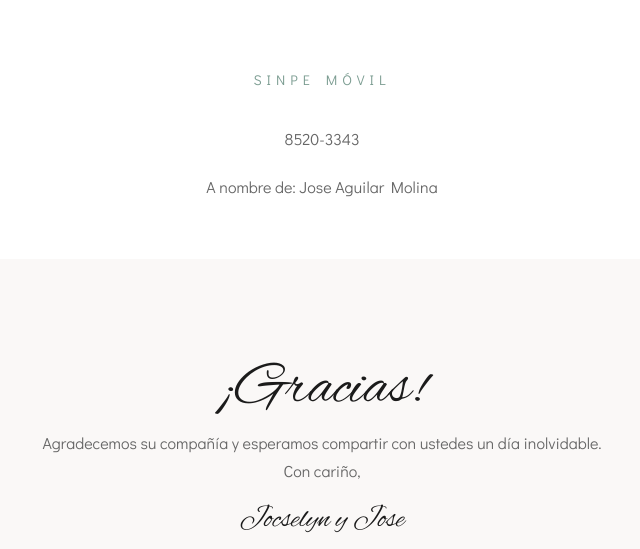
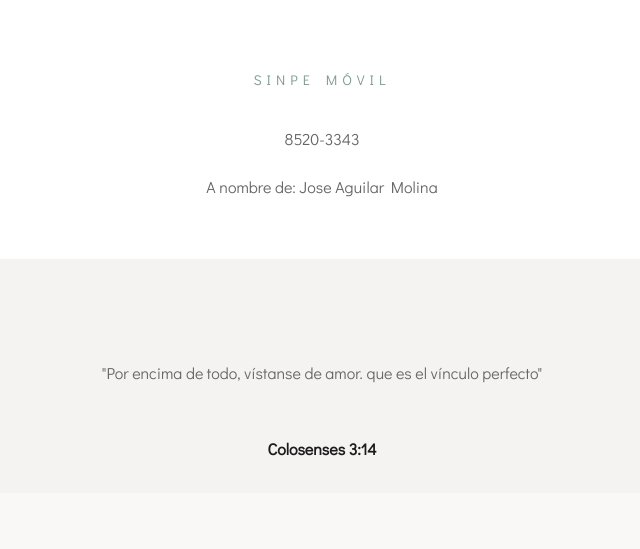
Before and after one commit to slfdez/Jocs_Jose, a plain HTML site: page index.html in a window 1280 px wide. Shown: the part 10184-10733 px from the top of the page, without its empty margins (318-958 px from the left). Drawn offline with Linux system fonts and the light colour scheme.

Commit message:
Cambios
Cambios

```diff
--- a/index.html
+++ b/index.html
@@ -433,7 +433,7 @@
 
     <!-- Banner section -->
     <!-- RSVP Form section -->
-    <div id="rsvp" class="rsvp section-padding bg-img bg-fixed" data-background="Cambios/Foto-esperamos-verte.jpg"
+    <div id="rsvp" class="rsvp section-padding bg-img bg-fixed" data-background="Cambios/325.jpg"
         data-scroll-index="7" style="background-position: 30%;">
         <div class="container">
             <div class="row">
@@ -492,6 +492,20 @@
 
 
 
+    <div id="note" class="gift-registry" data-scroll-index="8" style="background-color: #f5f2f2;">
+        <div class="container">
+            <div class="row">
+                <div class="col-md-12 text-center">
+
+                        <p>"Por encima de todo, vístanse de amor. que es el vínculo perfecto"
+                        </p>
+                        <br>
+                        <p><b>Colosenses 3:14</b></p>
+
+                </div>
+            </div>
+        </div>
+    </div>
     <div id="note" class="gift-registry" data-scroll-index="8" style="background-color: #faf8f7;">
         <div class="container">
             <div class="row">
```
Also changed, not shown: 1 other file.
